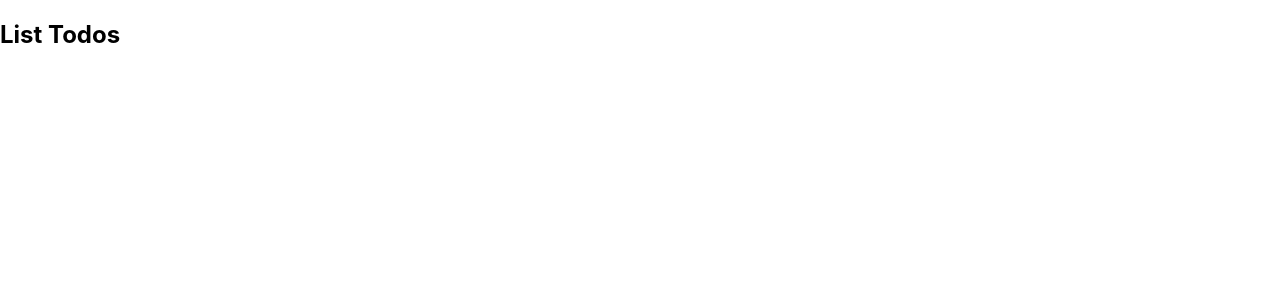
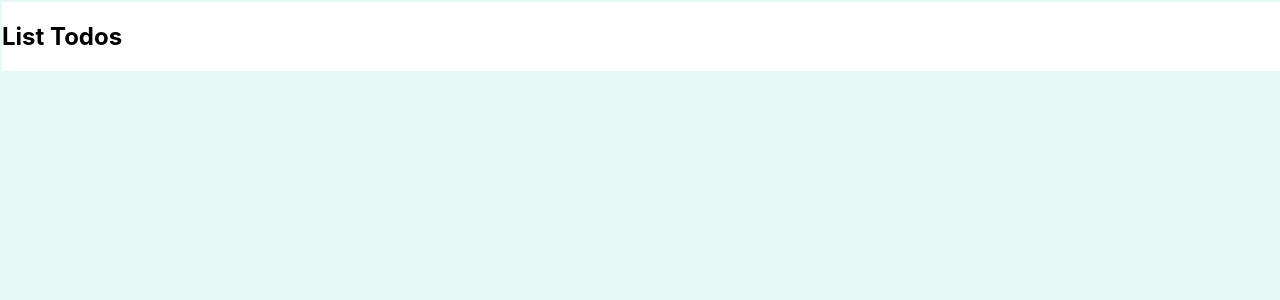
Before and after one commit to bipinswarnkar1989/full-stack-ts-todo, a React (Create React App) app in the folder apps/frontend/: page / in a window 1280 px wide. Shown: the top 300 px of the page. Built offline with nearby package versions, Linux system fonts and the light colour scheme.

Commit message:
feat: add theme with styles

```diff
--- a/apps/frontend/package.json
+++ b/apps/frontend/package.json
@@ -17,6 +17,7 @@
     "react-dom": "^16.12.0",
     "react-router-dom": "^5.1.2",
     "react-scripts": "3.3.0",
+    "styled-components": "^4.4.1",
     "typescript": "~3.7.2"
   },
   "scripts": {
@@ -41,6 +42,7 @@
     ]
   },
   "devDependencies": {
-    "@types/react-router-dom": "^5.1.3"
+    "@types/react-router-dom": "^5.1.3",
+    "@types/styled-components": "^4.4.1"
   }
 }
--- a/apps/frontend/src/App.tsx
+++ b/apps/frontend/src/App.tsx
@@ -1,16 +1,21 @@
 import React from 'react';
 import { ApolloProvider } from '@apollo/react-hooks';
+import { ThemeProvider } from 'styled-components';
 
 import { apolloClient } from './apollo-client'
 import { Routes } from './routes';
+import { theme, GlobalStyles } from './style';
 
 const App: React.FC = () => {
   return (
-    <ApolloProvider client={apolloClient}>
+    <ThemeProvider theme={theme}>
+      <ApolloProvider client={apolloClient}>
       <React.Fragment>
+        <GlobalStyles theme={theme} />
         <Routes />
     </React.Fragment>
     </ApolloProvider>
+    </ThemeProvider>
   );
 }
 
--- /dev/null
+++ b/apps/frontend/src/pages/todos/styles.ts
@@ -0,0 +1,29 @@
+import styled from 'styled-components';
+
+export const Container = styled.section`
+   color: ${props => props.theme.color};
+   background-color: white;
+   margin: 2px;
+   display: flex;
+   width: 100%;
+`;
+
+export const Main = styled.div`
+   display: flex;
+   flex-direction: column;
+   justify-content: center;
+   -webkit-box-pack: center;
+   -moz-box-pack: center;
+   -ms-flex-pack: center;
+   -webkit-justify-content: center;
+
+   align-items: center;
+   -webkit-box-align: center;
+   -moz-box-align: center;
+   -ms-flex-align: center;
+   -webkit-align-items: center
+`;
+
+export const Title = styled.h2`
+
+`;
--- a/apps/frontend/src/pages/todos/todos.tsx
+++ b/apps/frontend/src/pages/todos/todos.tsx
@@ -1,9 +1,13 @@
-import React, { Fragment } from 'react';
+import React from 'react';
+
+import * as Styled from './styles';
 
 export const Todos: React.FC = () => {
     return (
-      <Fragment>
-          <h2>List Todos</h2>
-      </Fragment>
+      <Styled.Container>
+        <Styled.Main>
+        <Styled.Title>List Todos</Styled.Title>
+        </Styled.Main>
+      </Styled.Container>
     )
 }
--- /dev/null
+++ b/apps/frontend/src/style/global-styles.ts
@@ -0,0 +1,11 @@
+import { createGlobalStyle } from 'styled-components';
+
+export const GlobalStyles = createGlobalStyle`
+html, body {
+    height: 100%;
+    max-height: 100%;
+}
+   body {
+       background-color: #E6F9F6;
+   }
+`;
--- /dev/null
+++ b/apps/frontend/src/style/index.ts
@@ -0,0 +1,2 @@
+export { theme } from './theme';
+export { GlobalStyles } from './global-styles';
--- /dev/null
+++ b/apps/frontend/src/style/theme.ts
@@ -0,0 +1,13 @@
+import { DefaultTheme } from 'styled-components';
+
+
+export const theme: DefaultTheme = {
+    borderRadius: '5px',
+
+    colors: {
+        main: 'cyan',
+        secondary: 'magenta'
+    },
+    fontFamily: 'Helvetica Neue',
+    color: 'black'
+}
```
Also changed, not shown: apps/frontend/src/style/styled.d.ts (added, +13 -0 lines).
